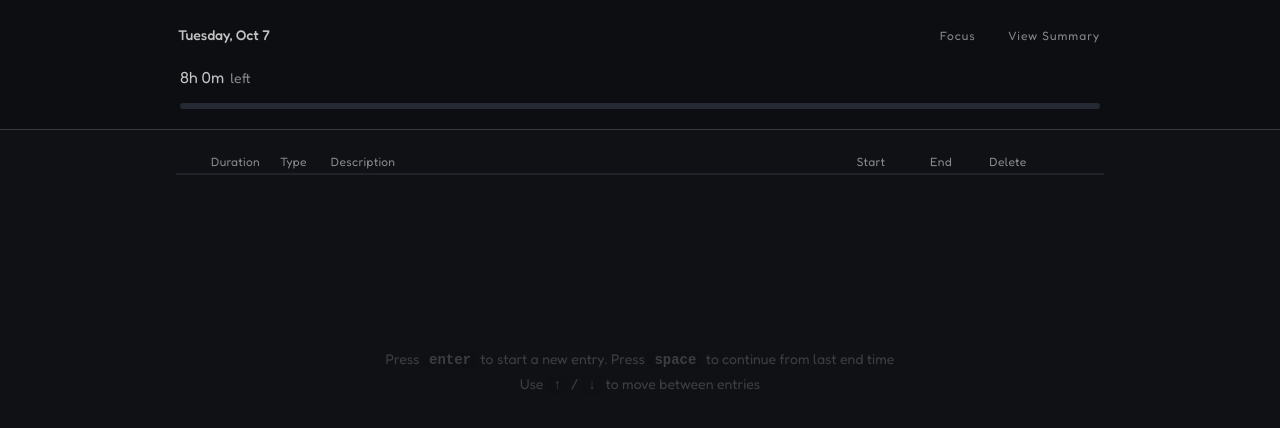
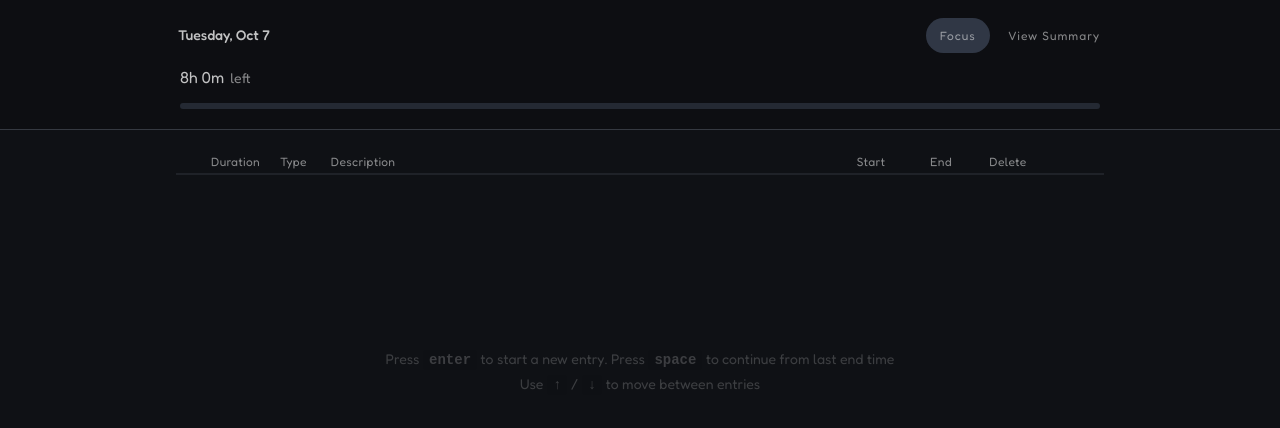
Before and after one commit to bahtyr/work-hours, a website with bundled scripts: page index.html in a window 1280 px wide. Both pictures are taken after a click on the button "Focus". Built offline with nearby package versions, Linux system fonts and the light colour scheme.

Commit message:
- toggle focus / summary buttons show active state - remove button focus styling

```diff
--- a/css/base.css
+++ b/css/base.css
@@ -5,7 +5,7 @@
     --color-bg-even: hsl(220 18% 8%);
     --color-surface: hsl(220 18% 10%);
     --color-surface: hsl(220 18% 6%);
-    --color-surface-active: hsl(220 18% 27%);
+    --color-surface-active: hsl(220 18% 23%);
     --color-surface-hover: hsl(220 18% 17%);
     --color-bg-border: hsl(220 10% 23% / .25);
     --color-surface-border: hsl(220 10% 23% / 1);
--- a/css/sections/buttons.css
+++ b/css/sections/buttons.css
@@ -9,6 +9,10 @@ button {
     font-size: var(--font-size-small);
     letter-spacing: 1px;
     transition: background var(--transition), border-color var(--transition), opacity var(--transition);
+}
+
+button:focus {
+    outline: none;
 }
 
 button:hover {
@@ -55,6 +59,10 @@ button.text:hover {
     background: var(--color-surface-hover);
 }
 
+button.text.active {
+    background: var(--color-surface-active);
+}
+
 /* --------- Danger */
 
 button.danger {
--- a/index.html
+++ b/index.html
@@ -29,7 +29,7 @@
         <!-- Days Tabs -->
         <div id="tabs" class="tabs"></div>
         <!-- View Summary Toggle -->
-        <button id="focusBtn" class="text" style="margin-left: auto">Focus</button>
+        <button id="toggleFocusBtn" class="text" style="margin-left: auto">Focus</button>
         <button id="toggleSummaryBtn" class="text">View Summary</button>
         <!-- Daily Hours Summary -->
         <div id="day-summary">
--- a/src/constants.js
+++ b/src/constants.js
@@ -21,7 +21,7 @@ export const elements = {
     timelineBreak: document.querySelector('.timeline .break'),
     timelineMeeting: document.querySelector('.timeline .meeting'),
     // buttons
-    focusBtn: document.getElementById('focusBtn'),
+    toggleFocusBtn: document.getElementById('toggleFocusBtn'),
     toggleSummaryBtn: document.getElementById('toggleSummaryBtn'),
 };
 
--- a/src/ui/render_summary_table.js
+++ b/src/ui/render_summary_table.js
@@ -3,13 +3,14 @@ import {findTicketNumber, formatMinutes, parseHM} from "../utils";
 import {elements, locators, types} from "../constants";
 
 elements.toggleSummaryBtn.addEventListener('click', toggleSummary);
- elements.focusBtn.addEventListener('click', toggleFocusMode);
+elements.toggleFocusBtn.addEventListener('click', toggleFocusMode);
 
 /**
  * Toggles .focus-mode class on Body. Hiding certain elements via CSS.
  */
 export function toggleFocusMode() {
     if (isSummaryDisplayed()) toggleSummary();
+    elements.toggleFocusBtn.classList.toggle('active');
     elements.body.classList.toggle('focus-mode');
 }
 
@@ -20,6 +21,7 @@ export function isFocusModeActive() {
 export function toggleSummary() {
     if (isFocusModeActive()) return;
     renderSummary();
+    elements.toggleSummaryBtn.classList.toggle('active');
     elements.hoursTable.classList.toggle('hidden');
     elements.summaryTable.classList.toggle('hidden');
 }
```
Also changed, not shown: dist/bundle.js, 1 other file.
